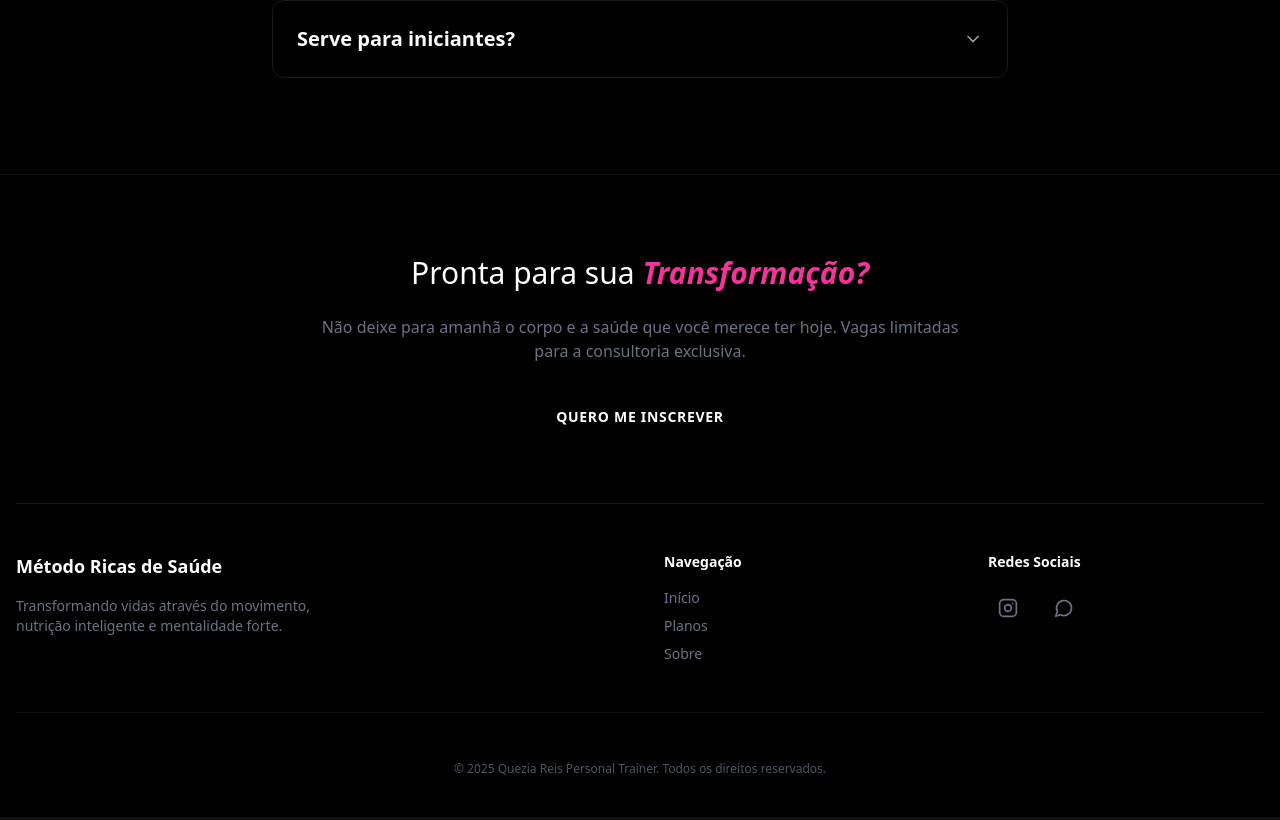
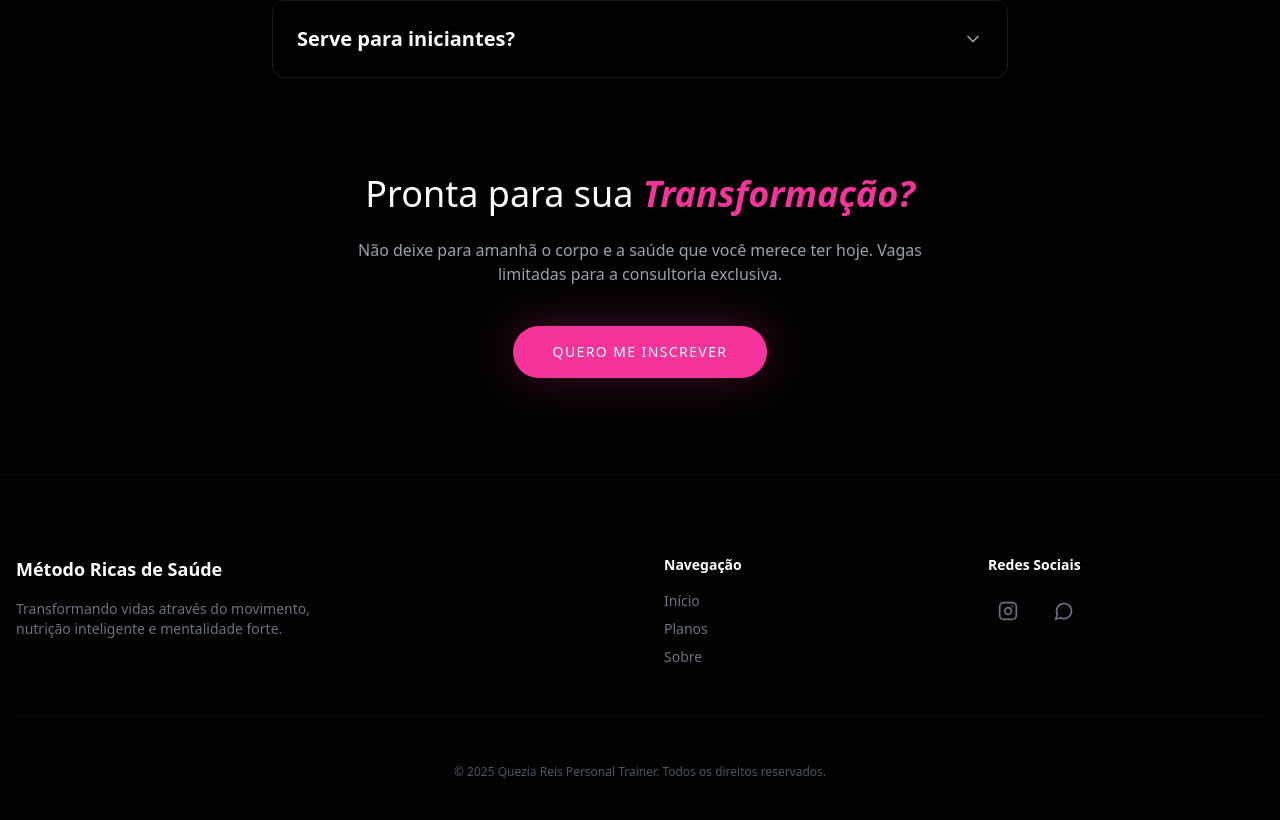
Before and after one commit to SantanaYure/ricasdesaude, a React (Vite) app: page / in a window 1280 px wide. Shown: the part 6664-7484 px from the top of the page. Built offline with nearby package versions, Linux system fonts and the light colour scheme.

Commit message:
style: adiciona seção de CTA no componente FAQ e remove seção similar do Footer

```diff
--- a/src/components/FAQ.tsx
+++ b/src/components/FAQ.tsx
@@ -1,5 +1,6 @@
 import { useState } from 'react';
 import { ChevronDown, ChevronUp } from 'lucide-react';
+import { Button } from './Button';
 
 const faqs = [
   {
@@ -60,6 +61,26 @@ export const FAQ = () => {
             </div>
           ))}
         </div>
+
+        {/* CTA Section */}
+        <div className="mt-24 text-center">
+          <h3 className="text-3xl md:text-4xl font-light text-white mb-6">
+            Pronta para sua <span className="text-pink-500 font-bold italic">Transformação?</span>
+          </h3>
+          <p className="text-gray-400 mb-10 max-w-xl mx-auto">
+            Não deixe para amanhã o corpo e a saúde que você merece ter hoje. Vagas limitadas para a consultoria exclusiva.
+          </p>
+          <div className="relative inline-block">
+            {/* Glow effect */}
+            <div className="absolute inset-0 bg-pink-500/30 blur-xl rounded-full"></div>
+            <Button
+              className="relative bg-pink-500 hover:bg-pink-600 text-white uppercase tracking-widest font-medium text-sm py-4 px-10 rounded-full"
+              onClick={() => document.getElementById('plans')?.scrollIntoView({ behavior: 'smooth' })}
+            >
+              Quero me Inscrever
+            </Button>
+          </div>
+        </div>
       </div>
     </section>
   );
--- a/src/components/Footer.tsx
+++ b/src/components/Footer.tsx
@@ -1,4 +1,3 @@
-import { Button } from './Button';
 import { Instagram } from 'lucide-react';
 
 export const Footer = () => {
@@ -8,23 +7,7 @@ export const Footer = () => {
        <div className="absolute top-1/2 left-1/2 -translate-x-1/2 -translate-y-1/2 w-[500px] h-[500px] bg-primary/5 rounded-full blur-[100px] pointer-events-none"></div>
 
       <div className="container mx-auto px-4 relative z-10">
-        <div className="text-center max-w-2xl mx-auto mb-16">
-          <h2 className="text-3xl font-light mb-6">
-            Pronta para sua <span className="font-bold italic text-pink-500">Transformação?</span>
-          </h2>
-          <p className="text-gray-500 mb-8">
-            Não deixe para amanhã o corpo e a saúde que você merece ter hoje.
-            Vagas limitadas para a consultoria exclusiva.
-          </p>
-          <Button
-            className="px-12"
-            onClick={() => document.getElementById('plans')?.scrollIntoView({ behavior: 'smooth' })}
-          >
-            Quero Me Inscrever
-          </Button>
-        </div>
-
-        <div className="grid md:grid-cols-4 gap-12 border-t border-white/10 pt-12 text-sm text-gray-500">
+        <div className="grid md:grid-cols-4 gap-12 text-sm text-gray-500">
           <div className="col-span-1 md:col-span-2">
             <h3 className="text-white font-bold text-lg mb-4">Método Ricas de Saúde</h3>
             <p className="max-w-xs">
```
